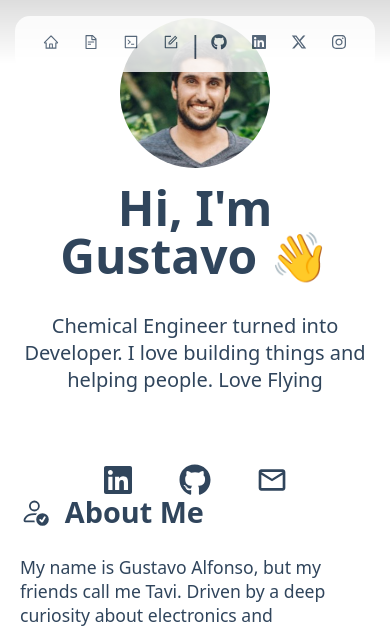
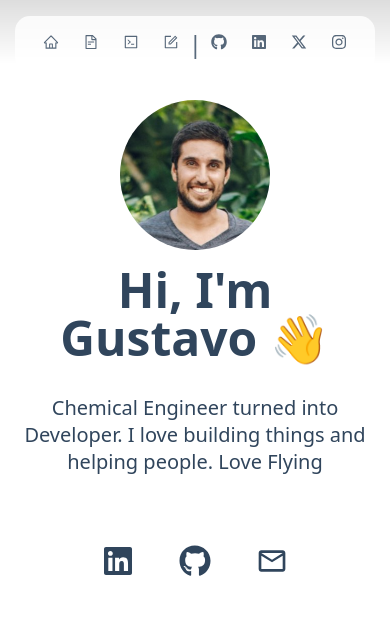
Before and after one commit to gusalfonso/myportfolio, a React (Vite) app: page / in a window 390 px wide. Shown: the top 630 px of the page. Built offline with nearby package versions, Linux system fonts and the light colour scheme.

Commit message:
responsive fix

```diff
--- a/src/css/Carrousel.css
+++ b/src/css/Carrousel.css
@@ -6,7 +6,7 @@
 
 .skill-container {
   display: flex;
-  width: 300%;
+  width: 1000%;
   flex-direction: row;
   gap: 20px;
   /* width: 100%; */
--- a/src/css/Hero.css
+++ b/src/css/Hero.css
@@ -1,7 +1,5 @@
 .hero-container {
-  margin-top: 5rem;
   width: 100%;
-  height: 20rem;
   display: flex;
   align-items: center;
 
@@ -52,9 +50,11 @@
 
 @media (max-width: 768px) {
   .me-container {
+    display: block;
     flex-direction: column;
     align-items: center;
     text-align: center;
+    margin-top: 5rem;
 
     .img-container {
       order: -1;
--- a/src/css/Project.css
+++ b/src/css/Project.css
@@ -16,9 +16,3 @@
     gap: 0.75rem;
   }
 }
-
-@media (max-width: 768px) {
-  .projects {
-    margin-top: 3rem;
-  }
-}
--- a/src/css/Skills.css
+++ b/src/css/Skills.css
@@ -0,0 +1,4 @@
+.skills {
+  display: grid;
+  align-content: center;
+}
--- a/src/index.css
+++ b/src/index.css
@@ -101,10 +101,6 @@ section {
   padding: 20px;
   width: 100%;
   color: #30455c;
-  .skills {
-    display: grid;
-    align-content: center;
-  }
 
   .title-container {
     display: flex;
```
